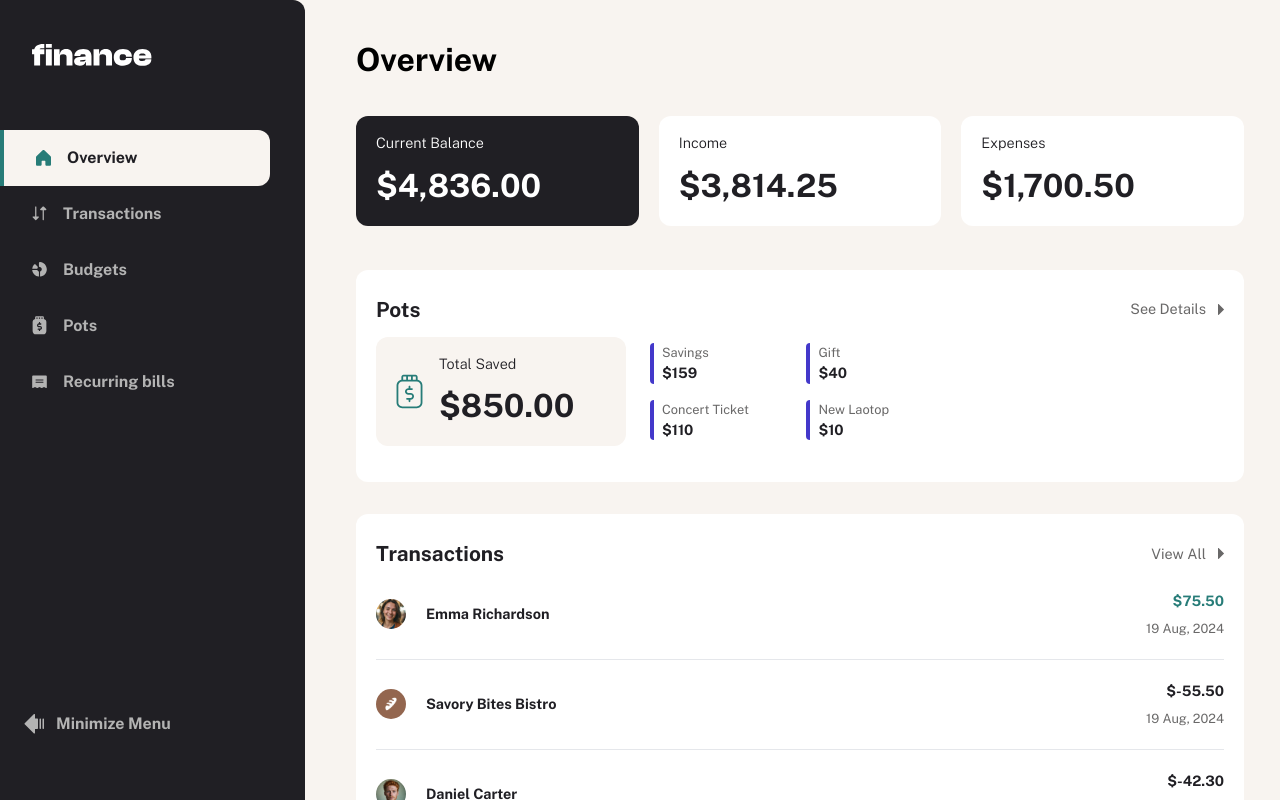
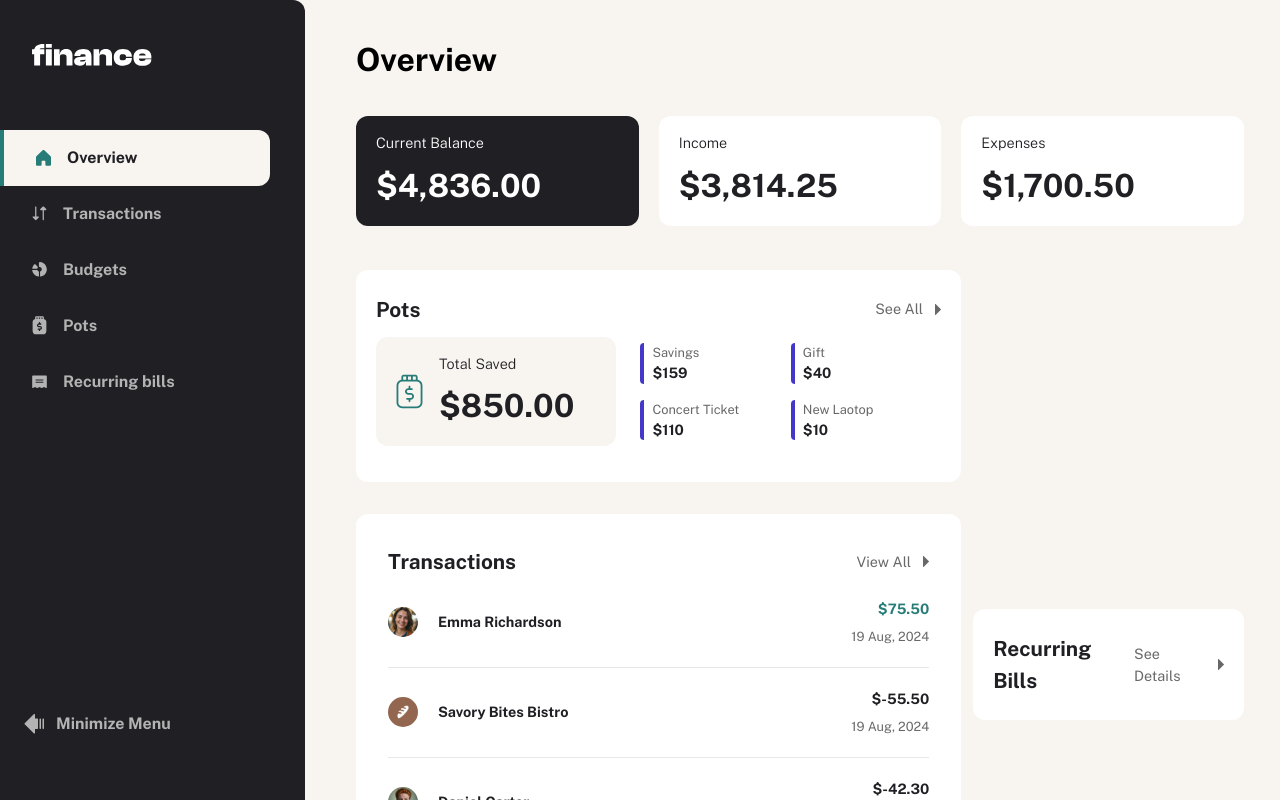
Before and after one commit to salmafadlabdulrahman/Personal-Finance-App, a Next.js app: page / in a window 1280 px wide. Shown: the top 800 px of the page. Built offline with nearby package versions, Linux system fonts and the light colour scheme.

Commit message:
build a card header

```diff
--- /dev/null
+++ b/app/components/CardHeader.tsx
@@ -0,0 +1,28 @@
+import Image from "next/image";
+import Link from "next/link";
+
+interface CardHeaderProps {
+  title: string;
+  detailsLink: string;
+}
+
+const CardHeader = ({ title, detailsLink }: CardHeaderProps) => {
+  return (
+    <div className="flex-row">
+      <p className="font-bold text-[1.3em]">{title}</p>
+      <p className="flex items-center gap-3">
+        <Link href={"/pages/pots"} className="text-grey500 text-[.9em]">
+          {detailsLink}
+        </Link>
+        <Image
+          src={"/assets/images/icon-caret-right.svg"}
+          alt="right arrow"
+          width={6}
+          height={6}
+        />
+      </p>
+    </div>
+  );
+};
+
+export default CardHeader;
--- a/app/components/PotsCard.tsx
+++ b/app/components/PotsCard.tsx
@@ -1,7 +1,5 @@
-import Link from "next/link";
-import React from "react";
 import Card from "./Card";
-import Image from "next/image";
+import CardHeader from "./CardHeader";
 
 const pots = [
   { category: "Savings", amount: 159 },
@@ -13,20 +11,7 @@
 const PotsCard = () => {
   return (
     <div className="card-style">
-      <div className="flex-row">
-        <p className="font-bold text-[1.3em]">Pots</p>
-        <p className="flex items-center gap-3">
-          <Link href={"/pages/pots"} className="text-grey500 text-[.9em]">
-            See Details
-          </Link>
-          <Image
-            src={"/assets/images/icon-caret-right.svg"}
-            alt="right arrow"
-            width={6}
-            height={6}
-          />
-        </p>
-      </div>
+      <CardHeader title="Pots" detailsLink="See All" />
 
       <div className="md:flex items-center gap-6">
         <div className="mt-3 md:w-[250px] ">
--- /dev/null
+++ b/app/components/RecurringBillsCard.tsx
@@ -0,0 +1,11 @@
+import CardHeader from "./CardHeader";
+
+const RecurringBillsCard = () => {
+  return (
+    <div className="card-style">
+      <CardHeader title="Recurring Bills" detailsLink="See Details" />
+    </div>
+  );
+};
+
+export default RecurringBillsCard;
--- a/app/components/TransactionsCard.tsx
+++ b/app/components/TransactionsCard.tsx
@@ -1,6 +1,6 @@
 import Image from "next/image";
-import Link from "next/link";
 import data from "../../data.json";
+import CardHeader from "./CardHeader";
 
 const TransactionsCard = () => {
   const transactionsData = data.transactions.slice(0, 5);
@@ -21,23 +21,10 @@
   };
 
   return (
-    <div className="card-style mb-[5em]">
-      <div className="flex-row ">
-        <p className="font-bold text-[1.3em]">Transactions</p>
-        <p className="flex items-center gap-3">
-          <Link href={"/pages/pots"} className="text-grey500 text-[.9em]">
-            View All
-          </Link>
-          <Image
-            src={"/assets/images/icon-caret-right.svg"}
-            alt="right arrow"
-            width={6}
-            height={6}
-          />
-        </p>
-      </div>
+    <div className="card-style md:p-[2em] ">
+      <CardHeader title="Transactions" detailsLink="View All" />
 
-      <div className="">
+      <div>
         {transactionsData.map((transaction, i) => (
           <div
             key={i}
--- a/app/page.tsx
+++ b/app/page.tsx
@@ -1,4 +1,5 @@
 import PotsCard from "./components/PotsCard";
+import RecurringBillsCard from "./components/RecurringBillsCard";
 import TransactionsCard from "./components/TransactionsCard";
 import Overview from "./pages/overview/page";
 
@@ -7,9 +8,14 @@
     <div>
       <div className="p-5 md:p-9 ">
         <Overview />
-        <div>
-          <PotsCard />
-          <TransactionsCard />
+        <div className="lg:flex items-center gap-3">
+          <div>
+            <PotsCard />
+            <TransactionsCard />
+          </div>
+          <div>
+            <RecurringBillsCard />
+          </div>
         </div>
       </div>
     </div>
```
